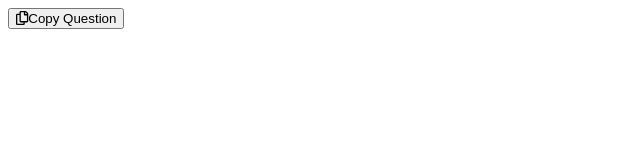
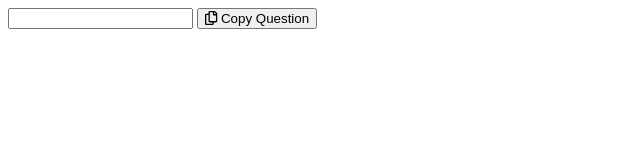
Before and after one commit to carlcarter89/button2, a plain HTML site: page index.html in a window 1280 px wide. Shown: the whole page, without its empty margins (0-640 px from the left). Drawn offline with Linux system fonts and the light colour scheme.

Commit message:
Update index.html

```diff
--- a/index.html
+++ b/index.html
@@ -29,10 +29,10 @@
 <body>
 
 <!-- Create an input field and a copy button -->
-<input type="text" value="" id="textToCopy" style="position: absolute; left: -9999px;">
+<input type="text" value="" id="textToCopy">
 <button class="copyButton" onclick="copyToClipboard()">
   <!-- Add Font Awesome copy icon -->
-  <i class="far fa-copy" style="font-size:14px"></i>Copy Question
+  <i class="far fa-copy" style="font-size:14px"></i> Copy Question
 </button>
 
 <script>
```
